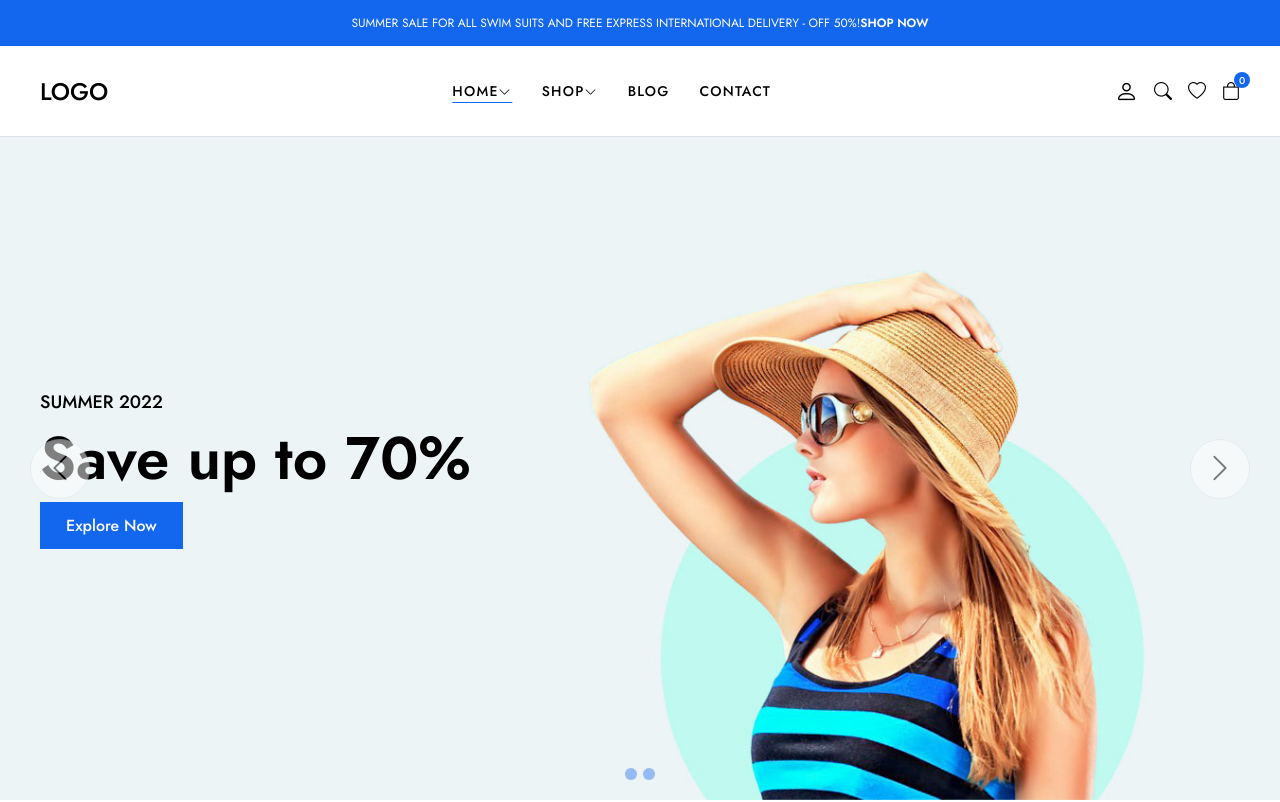
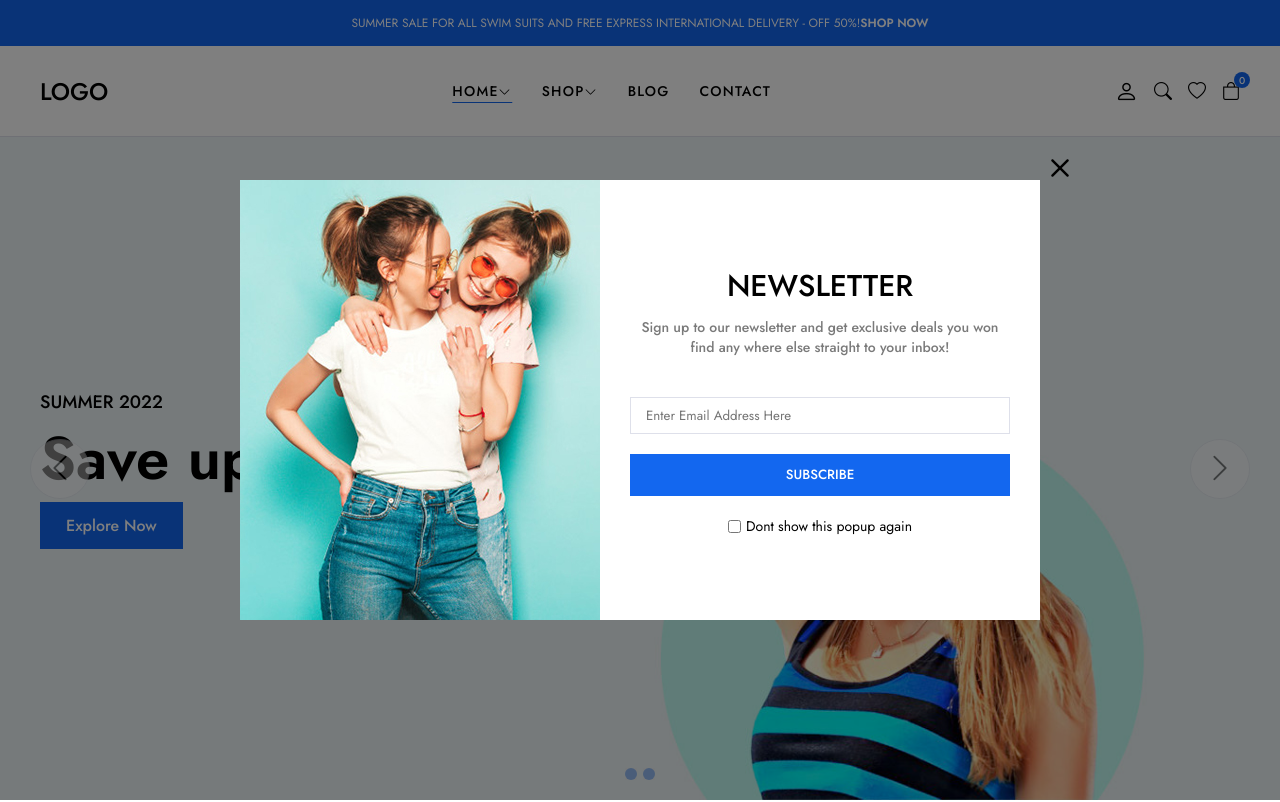
Before and after one commit to miyamotomusashi/ecommerceproject, a React (Vite) app in the folder frontend/: page /shop in a window 1280 px wide. Shown: the top 802 px of the page. Built offline with nearby package versions, Linux system fonts and the light colour scheme.

Commit message:
modal dilago added

```diff
--- a/frontend/src/components/Header/Header.jsx
+++ b/frontend/src/components/Header/Header.jsx
@@ -1,4 +1,5 @@
 import "./Header.css";
+import PropTypes from 'prop-types'
 const Header = ({ setIsSearchShow }) => {
   return (
     <header>
@@ -210,3 +211,8 @@
 };
 
 export default Header;
+
+Header.propTypes={
+  setIsSearchShow: PropTypes.func
+
+}
--- /dev/null
+++ b/frontend/src/components/Modals/Dialog/ModalDialog.css
@@ -0,0 +1,100 @@
+.modal-dialog {
+    position: absolute;
+    top: 0;
+    left: 0;
+    width: 100%;
+    height: 100%;
+    display: flex;
+    justify-content: center;
+    align-items: center;
+    z-index: 999;
+    transition: 0.3s ease all;
+    visibility: hidden;
+    opacity: 0;
+  }
+
+  .modal-dialog.show {
+    visibility: visible !important;
+    opacity: 1;
+  }
+
+  .modal-dialog::after {
+    content: "";
+    width: 100%;
+    height: 100%;
+    background-color: black;
+    position: fixed;
+    top: 0;
+    left: 0;
+    opacity: 0.5;
+  }
+
+  .modal-dialog .modal-content {
+    max-width: 800px;
+    width: 100%;
+    background-color: #fff;
+    position: fixed;
+    z-index: 10;
+    display: flex;
+    align-items: center;
+  }
+
+  .modal-dialog .modal-content .modal-close {
+    position: absolute;
+    top: -40px;
+    right: -40px;
+    background-color: transparent;
+    font-size: 40px;
+  }
+
+  .modal-dialog .modal-content .modal-image {
+    display: flex;
+  }
+
+  .modal-dialog .modal-content .popup-wrapper {
+    padding: 30px;
+    text-align: center;
+  }
+
+  .modal-dialog .modal-content .popup-title h3 {
+    font-size: 30px;
+    font-weight: 500;
+  }
+
+  .modal-dialog .modal-content .popup-text {
+    font-size: 14px;
+    color: #7a7a7a;
+    font-weight: 500;
+    margin-top: 10px;
+  }
+
+  .modal-dialog .modal-content .popup-form {
+    display: flex;
+    flex-direction: column;
+    row-gap: 20px;
+    margin-top: 40px;
+  }
+
+  .modal-dialog .modal-content .popup-form label {
+    display: flex;
+    align-items: center;
+    justify-content: center;
+    column-gap: 5px;
+    font-size: 14px;
+  }
+
+  @media (max-width: 576px) {
+    .modal-dialog .modal-content {
+      max-width: 350px;
+    }
+
+    .modal-dialog .modal-content .modal-close {
+      top: 0px;
+      right: 0px;
+      font-size: 30px;
+    }
+
+    .modal-dialog .modal-content .modal-image {
+      display: none;
+    }
+  }
--- /dev/null
+++ b/frontend/src/components/Modals/Dialog/ModalDialog.jsx
@@ -0,0 +1,42 @@
+import './ModalDialog.css'
+import PropTypes from 'prop-types'
+const ModalDialog = ({ isDialogShow, setIsDialogShow }) => {
+  return (
+    <div className={`modal-dialog ${isDialogShow ? "show": ""} `}>
+    <div className="modal-content">
+      <button className="modal-close" onClick={()=>setIsDialogShow(false)}>
+        <i className="bi bi-x"></i>
+      </button>
+      <div className="modal-image">
+        <img src="img/modal-dialog.jpg" alt="" />
+      </div>
+      <div className="popup-wrapper">
+        <div className="popup-content">
+          <div className="popup-title">
+            <h3>NEWSLETTER</h3>
+          </div>
+          <p className="popup-text">
+            Sign up to our newsletter and get exclusive deals you won find any where else straight to your inbox!
+          </p>
+          <form className="popup-form">
+            <input type="text" placeholder="Enter Email Address Here" />
+            <button className="btn btn-primary">SUBSCRIBE</button>
+            <label>
+              <input type="checkbox" />
+              <span>Dont show this popup again</span>
+            </label>
+          </form>
+        </div>
+      </div>
+    </div>
+  </div>
+  )
+}
+!'23 ^3'
+
+export default ModalDialog
+
+ModalDialog.propTypes={
+    isDialogShow: PropTypes.bool,
+    setIsDialogShow: PropTypes.func
+}
--- a/frontend/src/components/Modals/Search/Search.css
+++ b/frontend/src/components/Modals/Search/Search.css
@@ -19,7 +19,18 @@
     opacity: 1;
 }
 
-  .modal-search::after {
+  /* .modal-search::after {
+    content: "";
+    width: 100%;
+    height: 100%;
+    background-color: black;
+    position: fixed;
+    top: 0;
+    left: 0;
+    opacity: 0.5;
+  } */
+
+  .modal-overlay {
     content: "";
     width: 100%;
     height: 100%;
--- a/frontend/src/components/Modals/Search/Search.jsx
+++ b/frontend/src/components/Modals/Search/Search.jsx
@@ -1,6 +1,7 @@
 
 
 import './Search.css'
+import PropTypes from 'prop-types'
 const Search = ({ isSearchShow, setIsSearchShow }) => {
   return (
     <div className= {`modal-search ${isSearchShow ? "show": "" } `}>
@@ -38,8 +39,13 @@
       </div>
       <i className="bi bi-x-circle" id="close-search" onClick={()=>setIsSearchShow(false)}></i>
     </div>
+    <div className='modal-overlay' onClick={()=> setIsSearchShow(false)}></div>
   </div>
   )
 }
 
-export default Search
+export default Search;
+Search.propTypes ={
+  isSearchShow: PropTypes.bool,
+  setIsSearchShow: PropTypes.func
+}
--- a/frontend/src/layouts/MainLayout.jsx
+++ b/frontend/src/layouts/MainLayout.jsx
@@ -5,12 +5,15 @@
  import Search from '../components/Modals/Search/Search'
 import PropTypes from 'prop-types'
 import { useState } from 'react'
+import ModalDialog from '../components/Modals/Dialog/ModalDialog'
 const MainLayout = ({children}) => {
     const [isSearchShow, setIsSearchShow] = useState(false);
+    const [isDialogShow, setIsDialogShow] = useState(true);
   return (
     // <React.Fragment>
     <div className='main-layout'>
         <Search isSearchShow={isSearchShow} setIsSearchShow={setIsSearchShow}/>
+        <ModalDialog isDialogShow={isDialogShow} setIsDialogShow={setIsDialogShow}/>
         <Header  setIsSearchShow={setIsSearchShow}/>
         { children }
         <Footer/>
```
